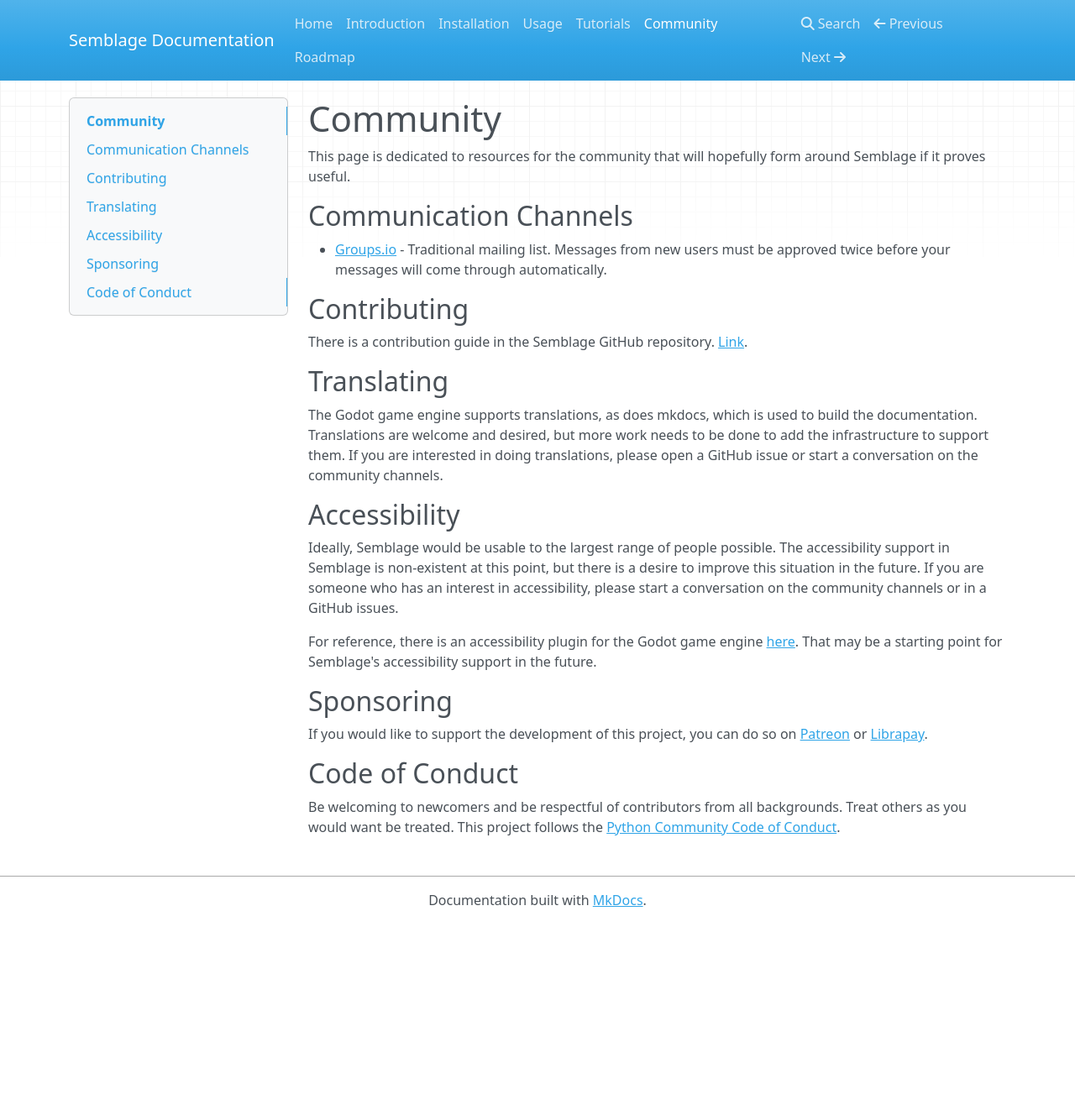
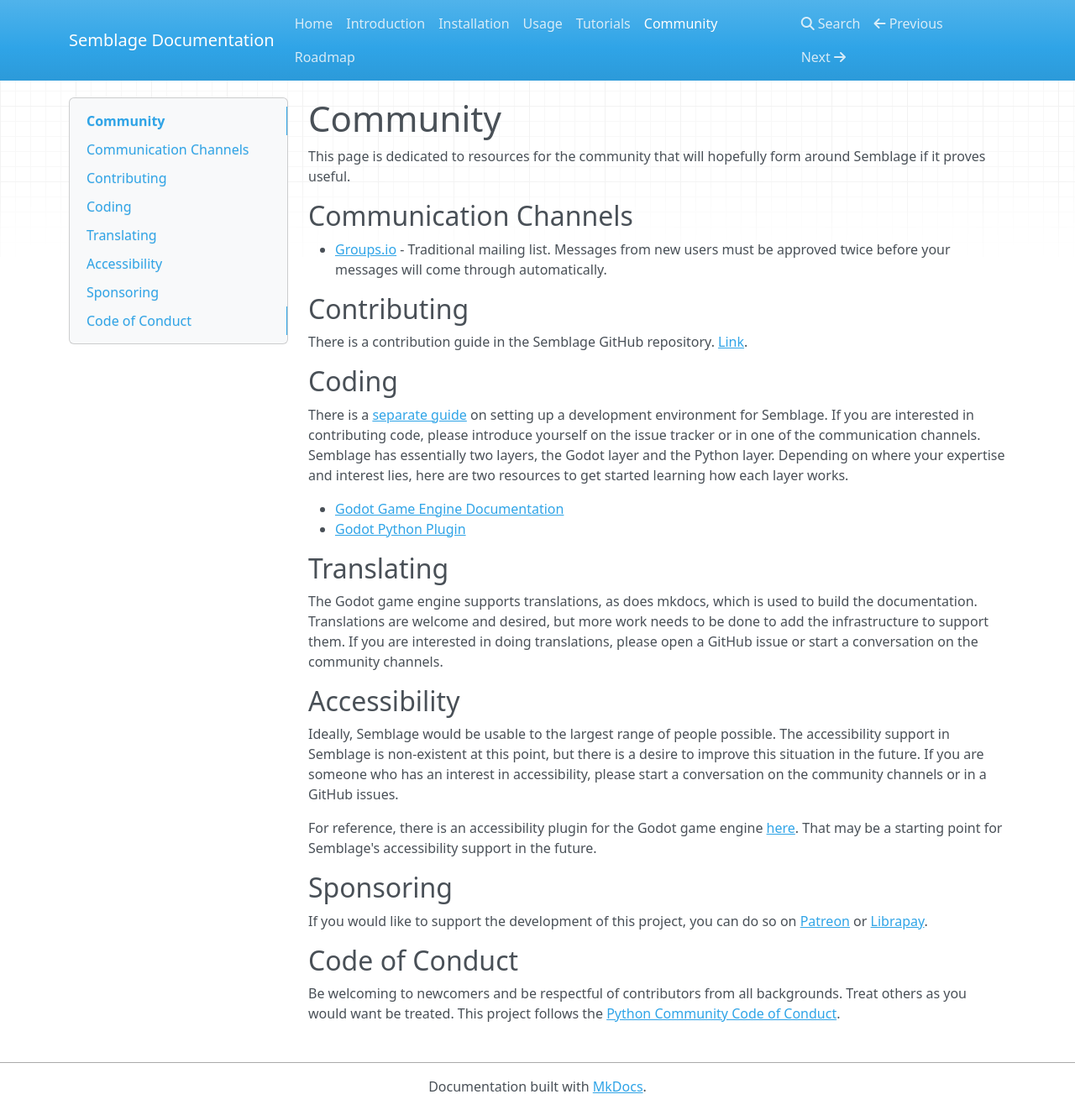
Before and after one commit to 7BIndustries/semblage-docs, an MkDocs documentation site: the page built from docs/community.md, in a window 1280 px wide and 1322 px high. Shown: the whole window at 84% size. Built offline with MkDocs 1.6.1, drawn with Linux system fonts in a browser that asks for light colours; nearby versions of some CDN libraries.

Commit message:
Added the developer setup doc

```diff
--- a/docs/community.md
+++ b/docs/community.md
@@ -9,6 +9,13 @@
 ## Contributing
 
 There is a contribution guide in the Semblage GitHub repository. [Link](https://github.com/7BIndustries/Semblage/blob/master/CONTRIBUTING.md).
+
+## Coding
+
+There is a [separate guide](developer_setup.md) on setting up a development environment for Semblage. If you are interested in contributing code, please introduce yourself on the issue tracker or in one of the communication channels. Semblage has essentially two layers, the Godot layer and the Python layer. Depending on where your expertise and interest lies, here are two resources to get started learning how each layer works.
+
+* [Godot Game Engine Documentation](https://docs.godotengine.org/en/stable/)
+* [Godot Python Plugin](https://github.com/touilleMan/godot-python)
 
 ## Translating
 
```
Also changed, not shown: docs/developer_setup.md (added, +51 -0 lines), docs/index.md (+1 -0 lines), docs/installation.md (+1 -1 lines).
